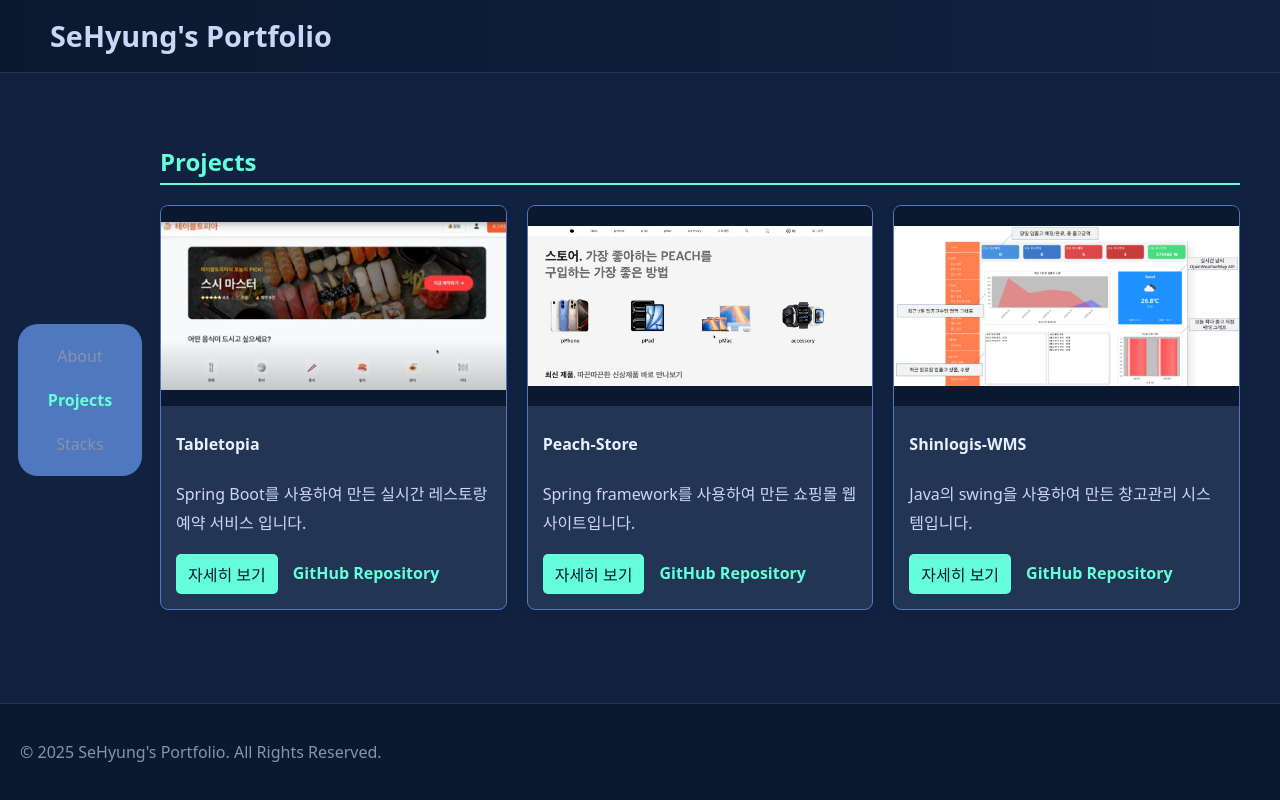
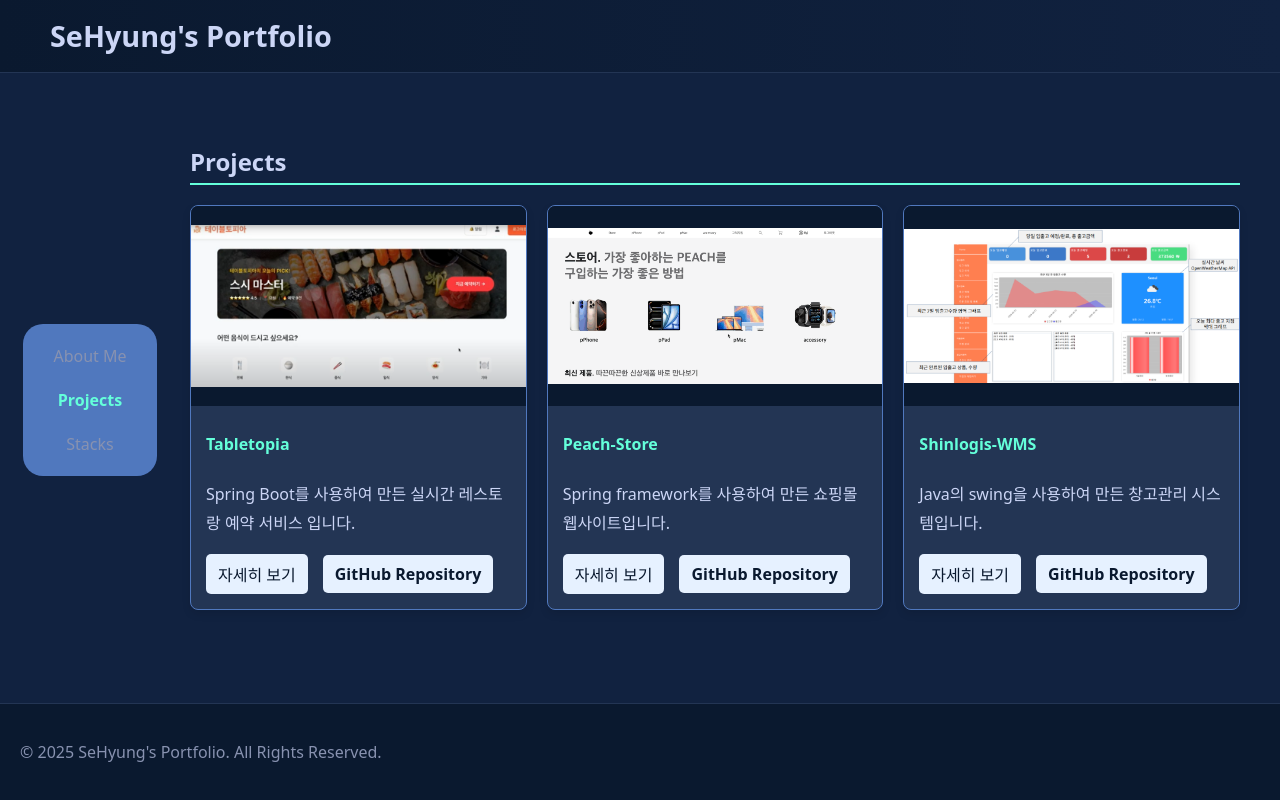
Before and after one commit to sh-Dang/portfolio, a React (Vite) app: page /portfolio/projects in a window 1280 px wide. Built offline with nearby package versions, Linux system fonts and the light colour scheme.

Commit message:
가시성 업그레이드 및 자기소개 문구 수정

```diff
--- a/src/App.css
+++ b/src/App.css
@@ -10,7 +10,7 @@
 }
 
 .content {
-  margin-left: 120px; /* 사이드바 너비 + 약간의 패딩 */
+  margin-left: 150px; /* 사이드바 너비 + 약간의 패딩 */
   padding: 20px;
   width: 100%;
   padding-bottom: 80px; /* 푸터 겹침 방지를 위한 패딩 추가 */
@@ -23,6 +23,6 @@
 }
 
 .section h2 {
-  color: #64ffda; /* 섹션 제목에 강조 색상 사용 */
+  color: #ccd6f6;
   margin-top: 0;
 }
--- a/src/components/Sidebar.css
+++ b/src/components/Sidebar.css
@@ -1,5 +1,5 @@
 .sidebar {
-  width: 140px; /* 콘텐츠 오프셋을 위한 너비 유지 */
+  width: 160px; /* 콘텐츠 오프셋을 위한 너비 유지 */
   height: 100vh;
   position: fixed;
   top: 0;
--- a/src/components/Sidebar.jsx
+++ b/src/components/Sidebar.jsx
@@ -6,7 +6,7 @@ const Sidebar = () => {
   return (
     <div className="sidebar">
       <nav className="sidebar-nav">
-        <NavLink to="/about" className={({ isActive }) => isActive ? "active" : ""}>About</NavLink>
+        <NavLink to="/about" className={({ isActive }) => isActive ? "active" : ""}>About Me</NavLink>
         <NavLink to="/projects" className={({ isActive }) => isActive ? "active" : ""}>Projects</NavLink>
         <NavLink to="/skills" className={({ isActive }) => isActive ? "active" : ""}>Stacks</NavLink>
       </nav>
--- a/src/pages/About.css
+++ b/src/pages/About.css
@@ -67,7 +67,6 @@
 
 .section-content h3 {
   color: #64ffda;
-    margin-top: 20px;
 }
 
 .experience-item ul {
@@ -75,6 +74,7 @@
   margin-left: 20px;
 }
 
-.why-backend-item {
+.why-backend-item p{
   margin-bottom: 20px;
+  margin-left: 20px;
 }
--- a/src/pages/About.jsx
+++ b/src/pages/About.jsx
@@ -40,8 +40,10 @@ const About = () => {
           <h2>About Me</h2>
           <p>
             안녕하세요! 저는 Java 백엔드 개발자를 희망하고있는 이세형입니다.<br></br>
-            이곳은 저의 기술적인 여정과 프로젝트들을 기록한 공간입니다.<br></br>
-            안정적이면서 확장 가능한 시스템을 만드는 데 관심을 가지고 있습니다.
+            비전공자로 시작했지만, Java 백엔드 개발자 양성과정에서 Spring Boot 기반 웹 애플리케이션 개발 역량을 쌓았습니다.<br></br>
+            부트캠프 팀 프로젝트에서 팀장으로 개발 방향을 조율하며
+            협업의 중요성과 커뮤니케이션 역량을 키웠습니다.
+
           </p>
           <h2>Contacts</h2>
           <p>
--- a/src/pages/Projects.css
+++ b/src/pages/Projects.css
@@ -1,10 +1,10 @@
-h2{
-  color: #e6f1ff;
-  border-bottom: #64ffda 2px solid;
+.section {
+  padding: 20px;
 }
 
-.section {
-  padding: 20px;
+.section h2{
+  border-bottom: #64ffda 2px solid;
+  color: #e6f1ff;
 }
 
 .projects-grid {
@@ -40,7 +40,7 @@ h2{
 
 .project-info h4 {
   margin-top: 0;
-  color: #e6f1ff; /* 제목에 더 밝은 색상 */
+  color: #64ffda; /* 제목에 더 밝은 색상 */
 }
 
 .project-info .detailed-description {
@@ -57,26 +57,48 @@ h2{
 }
 
 .toggle-button {
-  background: #64ffda;
+  background: #e6f1ff;
   color: #0a192f;
   border: none;
   padding: 8px 12px;
   border-radius: 5px;
   cursor: pointer;
   font-weight: bold;
-  transition: background-color 0.2s;
+  transition: background-color 0.2s, color 0.2s;
+  display: inline-flex; /* Flexbox 사용하여 내부 콘텐츠 정렬 */
+  align-items: center;
+  justify-content: center;
+  line-height: normal; /* 라인 높이 정규화 */
 }
 
 .toggle-button:hover {
-  background: #50d9c2;
+  background: #0a192f;
+  color: #e6f1ff;
 }
 
 .project-info a {
   text-decoration: none;
-  color: #64ffda; /* 강조 색상 */
+  color: #0a192f;
   font-weight: bold;
 }
 
-.project-info a:hover {
-  text-decoration: underline;
+.github-button {
+  background: #e6f1ff;
+  border: none;
+  padding: 8px 12px;
+  border-radius: 5px;
+  cursor: pointer;
+  font-weight: bold;
+  transition: background-color 0.2s, color 0.2s;
+  text-decoration: none; /* 링크의 기본 밑줄 제거 */
+  display: inline-flex; /* Flexbox 사용하여 내부 콘텐츠 정렬 */
+  align-items: center;
+  justify-content: center;
+  line-height: normal; /* 라인 높이 정규화 */
 }
+
+.github-button:hover {
+  background: #0a192f;
+  color: #e6f1ff;
+  text-decoration: none;
+}
--- a/src/pages/Projects.jsx
+++ b/src/pages/Projects.jsx
@@ -78,7 +78,7 @@ const Projects = () => {
                 <button onClick={() => handleToggle(index)} className="toggle-button">
                   {expandedIndex === index ? '간략히' : '자세히 보기'}
                 </button>
-                <a href={project.githubUrl} target="_blank" rel="noopener noreferrer">
+                <a href={project.githubUrl} target="_blank" rel="noopener noreferrer" className="github-button">
                   GitHub Repository
                 </a>
               </div>
```
Lines whose indentation alone changed are shown as unchanged.
